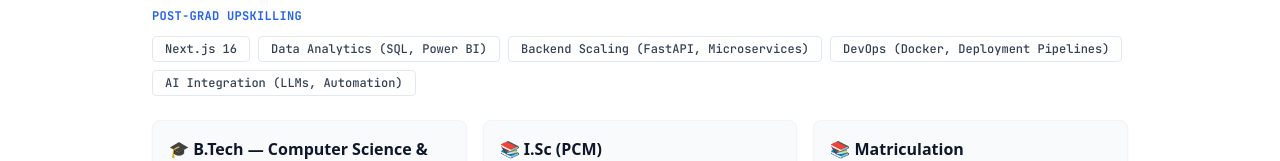
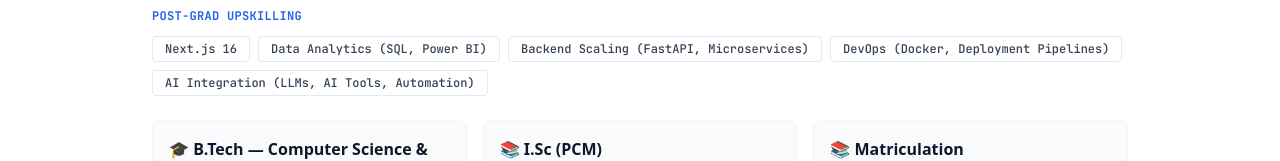
Before and after one commit to dharamveerkz/dharamveer-cse-portfolio, a Next.js app: page /about in a window 1280 px wide. Shown: the part 476-637 px from the top of the page. Built offline with nearby package versions, Linux system fonts and the light colour scheme; a web font is replaced by a local one.

Commit message:
Update page.tsx

```diff
--- a/app/about/page.tsx
+++ b/app/about/page.tsx
@@ -17,7 +17,7 @@ export default function About() {
     "Data Analytics (SQL, Power BI)",
     "Backend Scaling (FastAPI, Microservices)",
     "DevOps (Docker, Deployment Pipelines)",
-    "AI Integration (LLMs, Automation)"
+    "AI Integration (LLMs, AI Tools, Automation)"
   ].map(s => (
     <span
       key={s}
```
